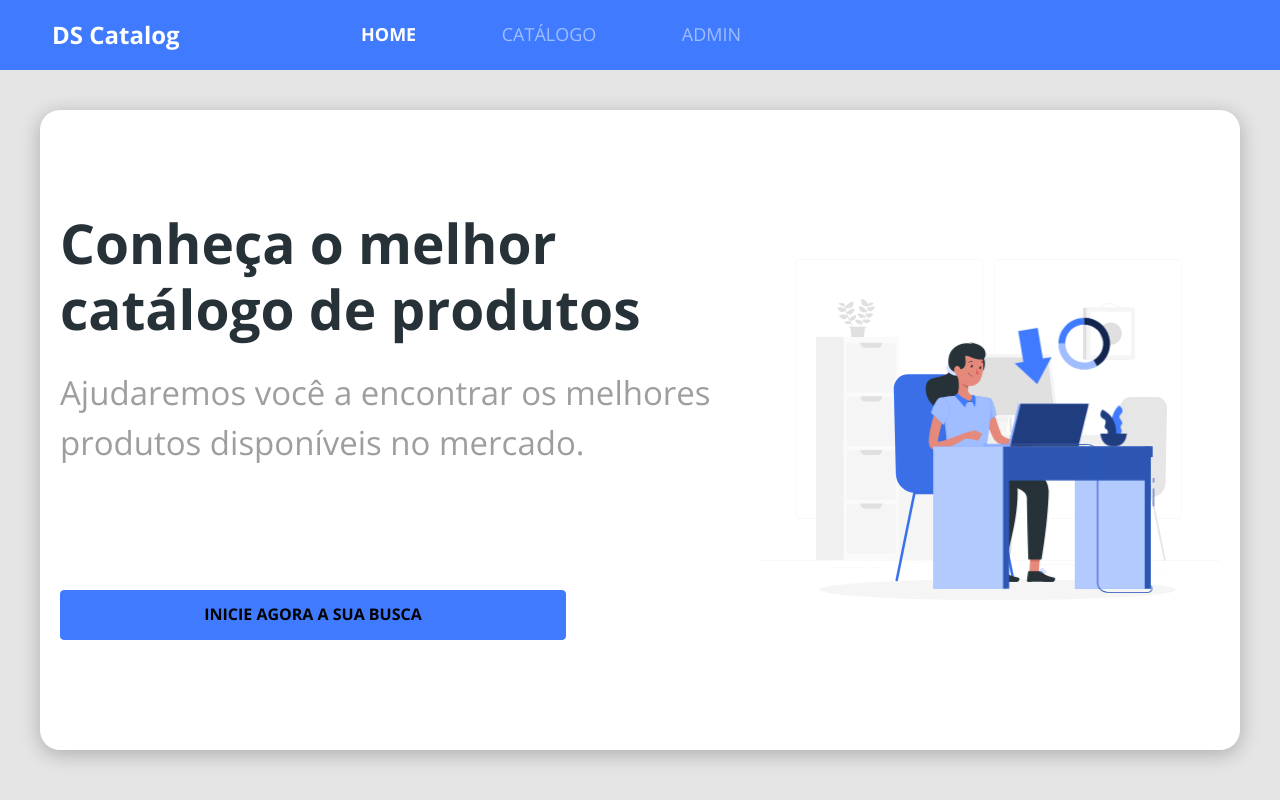
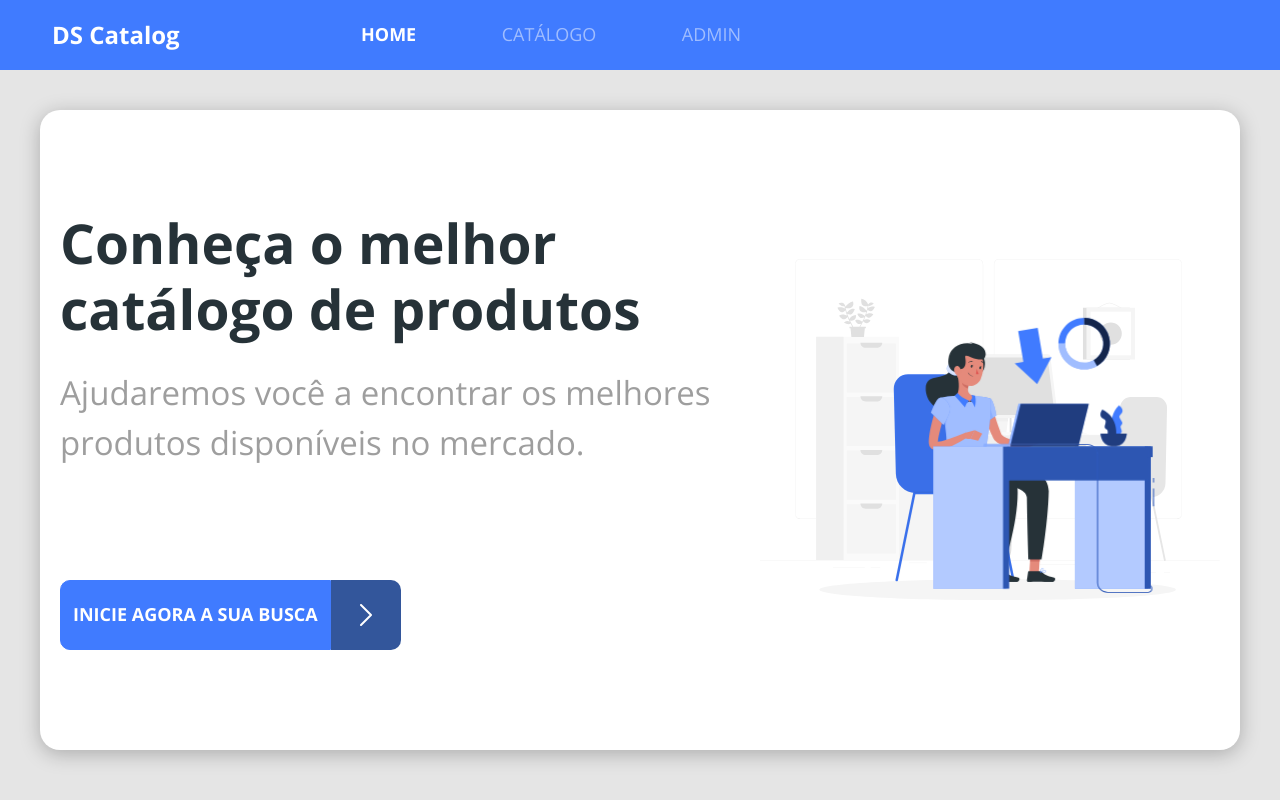
Before and after one commit to AleehSophia/dscatalog-devsuperior-aula, a React (Create React App) app in the folder frontweb/: page / in a window 1280 px wide. Built offline with nearby package versions, Linux system fonts and the light colour scheme.

Commit message:
Custom ButtonIcon

```diff
--- a/frontweb/src/App.css
+++ b/frontweb/src/App.css
@@ -15,8 +15,6 @@
 }
 
 .base-card {
-    display: flex;
-    flex-direction: column-reverse;
     background-color: #fff;
     box-shadow: 0px 4px 20px rgba(0, 0, 0, 0.25);
     border-radius: 10px;
--- a/frontweb/src/components/ButtonIcon/index.tsx
+++ b/frontweb/src/components/ButtonIcon/index.tsx
@@ -1,12 +1,18 @@
 import './styles.css';
 
+import { ReactComponent as ArrowIcon } from 'assets/images/arrow.svg';
+
 const ButtonIcon = () => {
-
-    return (
-        <button className="btn btn-primary btn-icon">
-            <h6>INICIE AGORA A SUA BUSCA</h6>
+  return (
+    <div className="btn-container">
+        <button className="btn btn-primary">
+          <h6>INICIE AGORA A SUA BUSCA</h6>
         </button>
-    );
-}
+      <div className="btn-icon-container">
+          <ArrowIcon />
+      </div>
+    </div>
+  );
+};
 
 export default ButtonIcon;
--- a/frontweb/src/components/ButtonIcon/styles.css
+++ b/frontweb/src/components/ButtonIcon/styles.css
@@ -1,3 +1,34 @@
-.btn-icon {
-    height: 50px;
+.btn-container {
+  display: flex;
 }
+
+.btn-container button {
+  border-radius: 10px 0px 0px 10px;
+}
+
+.btn h6 {
+  color: #fff;
+  font-size: 12px;
+  text-transform: uppercase;
+}
+
+.btn-icon-container {
+  display: flex;
+  justify-content: center;
+  align-items: center;
+  width: 50px;
+  height: 50px;
+  border-radius: 0px 10px 10px 0px;
+  background-color: #33569b;
+}
+
+@media (min-width: 576px) {
+  .btn-icon-container {
+    width: 70px;
+    height: 70px;
+  }
+
+  .btn h6 {
+    font-size: 18px;
+  }
+}
--- a/frontweb/src/components/ProductCard/styles.css
+++ b/frontweb/src/components/ProductCard/styles.css
@@ -13,7 +13,7 @@
     height: 158px;
 }
 
-.card-bottom-container {
+.card-botton-container {
     padding: 15px 20px 30px 20px;
 }
 
--- a/frontweb/src/pages/Home/index.tsx
+++ b/frontweb/src/pages/Home/index.tsx
@@ -16,9 +16,11 @@
               mercado.
             </p>
           </div>
+          <div>
             <Link to="/products">
               <ButtonIcon />
             </Link>
+          </div>
         </div>
         <div className="home-image-container">
           <MainImage />
--- a/frontweb/src/pages/Home/styles.css
+++ b/frontweb/src/pages/Home/styles.css
@@ -53,10 +53,6 @@
     .home-content-container p {
         width: 506px;
         margin-bottom: 20px;
-    }
-
-    .home-content-container button {
-        width: 506px;
     }
 
     .home-image-container svg {
```
Also changed, not shown: frontweb/src/assets/images/arrow.svg (added). Lines whose indentation alone changed are shown as unchanged.
